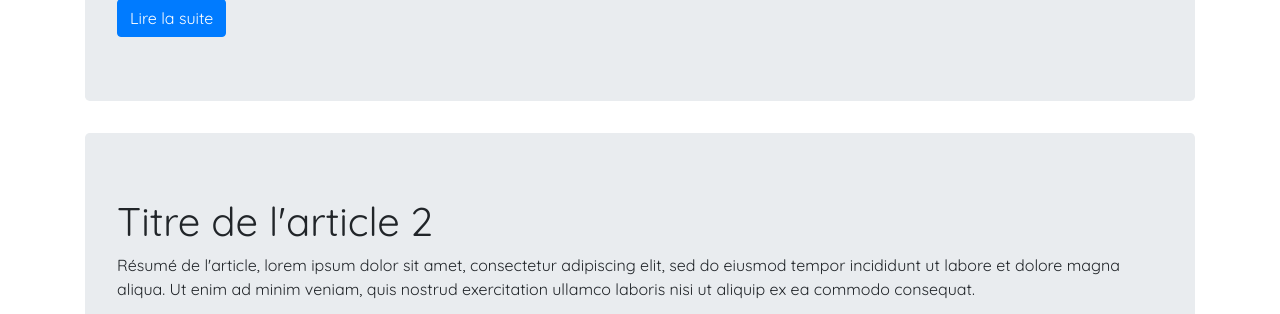
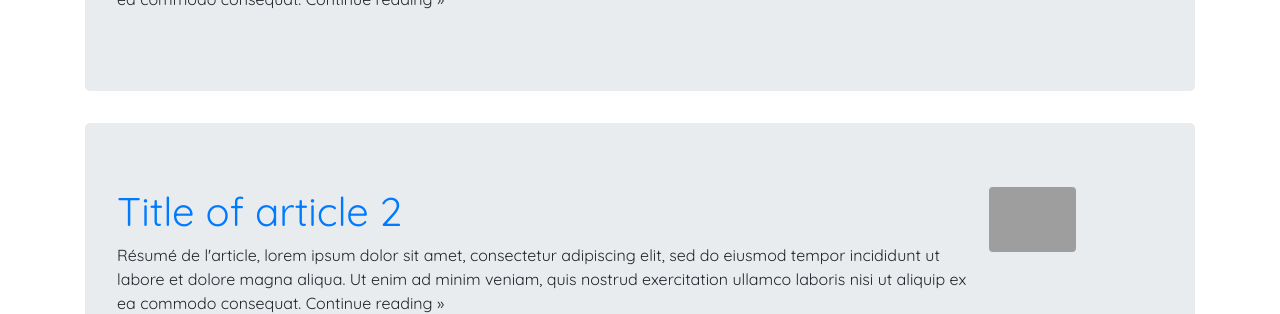
Before and after one commit to Quozul/meeTech, a PHP site: page /blog/ in a window 1280 px wide. Shown: the part 573-887 px from the top of the page. Run offline with PHP 8.4, Linux system fonts and the light colour scheme; grey boxes are pictures that could not be loaded.

Commit message:
Updated blog

```diff
--- a/blog.php
+++ b/blog.php
@@ -1,35 +1,40 @@
 <!DOCTYPE html>
 <html>
 <?php
-	$head = "Blog" ;
-	include('includes/head.php') ;
+$head = "Blog";
+include('includes/head.php');
 ?>
+
 <body>
-	<?php include('includes/header.php') ; ?>
+	<?php include('includes/header.php'); ?>
 
 	<main role="main" class="container">
-		<article class="jumbotron">
-			<h1>Titre de l'article 1</h1>
-			<p>Résumé de l'article, lorem ipsum dolor sit amet, consectetur adipiscing elit, sed do eiusmod tempor incididunt ut labore et dolore magna aliqua. Ut enim ad minim veniam, quis nostrud exercitation ullamco laboris nisi ut aliquip ex ea commodo consequat.</p>
-			<aside><img src="/images/logov2.svg" alt="logo du site"></aside>
-			<button type="button" class="btn btn-primary">Lire la suite</button>
+		<article class="jumbotron d-flex justify-content-center align-items-stretch flex-row">
+			<span>
+				<h1><a href="/message/?id=1">Title of article 1</a></h1>
+				<p>Résumé de l'article, lorem ipsum dolor sit amet, consectetur adipiscing elit, sed do eiusmod tempor incididunt ut labore et dolore magna aliqua. Ut enim ad minim veniam, quis nostrud exercitation ullamco laboris nisi ut aliquip ex ea commodo consequat. <a>Continue reading &raquo;</a></p>
+			</span>
+			<aside><img src="/images/logov2.svg" class="rounded w-50" alt="logo du site"></aside>
 		</article>
 
-		<article class="jumbotron">
-			<h1>Titre de l'article 2</h1>
-			<p>Résumé de l'article, lorem ipsum dolor sit amet, consectetur adipiscing elit, sed do eiusmod tempor incididunt ut labore et dolore magna aliqua. Ut enim ad minim veniam, quis nostrud exercitation ullamco laboris nisi ut aliquip ex ea commodo consequat.</p>
-			<aside><img src="/images/logov2.svg" alt="logo du site"></aside>
-			<button type="button" class="btn btn-primary">Lire la suite</button>
+		<article class="jumbotron d-flex justify-content-center align-items-stretch flex-row">
+			<span>
+				<h1><a href="/message/?id=1">Title of article 2</a></h1>
+				<p>Résumé de l'article, lorem ipsum dolor sit amet, consectetur adipiscing elit, sed do eiusmod tempor incididunt ut labore et dolore magna aliqua. Ut enim ad minim veniam, quis nostrud exercitation ullamco laboris nisi ut aliquip ex ea commodo consequat. <a>Continue reading &raquo;</a></p>
+			</span>
+			<aside><img src="/images/logov2.svg" class="rounded w-50" alt="logo du site"></aside>
 		</article>
 
-		<article class="jumbotron">
-			<h1>Titre de l'article 3</h1>
-			<p>Résumé de l'article, lorem ipsum dolor sit amet, consectetur adipiscing elit, sed do eiusmod tempor incididunt ut labore et dolore magna aliqua. Ut enim ad minim veniam, quis nostrud exercitation ullamco laboris nisi ut aliquip ex ea commodo consequat.</p>
-			<aside><img src="/images/logov2.svg" alt="logo du site"></aside>
-			<button type="button" class="btn btn-primary">Lire la suite</button>
+		<article class="jumbotron d-flex justify-content-center align-items-stretch flex-row">
+			<span>
+				<h1><a href="/message/?id=1">Title of article 2</a></h1>
+				<p>Résumé de l'article, lorem ipsum dolor sit amet, consectetur adipiscing elit, sed do eiusmod tempor incididunt ut labore et dolore magna aliqua. Ut enim ad minim veniam, quis nostrud exercitation ullamco laboris nisi ut aliquip ex ea commodo consequat. <a>Continue reading &raquo;</a></p>
+			</span>
+			<aside><img src="/images/logov2.svg" class="rounded w-50" alt="logo du site"></aside>
 		</article>
 	</main>
 
-	<?php include('includes/footer.php') ; ?>
+	<?php include('includes/footer.php'); ?>
 </body>
+
 </html>
```
